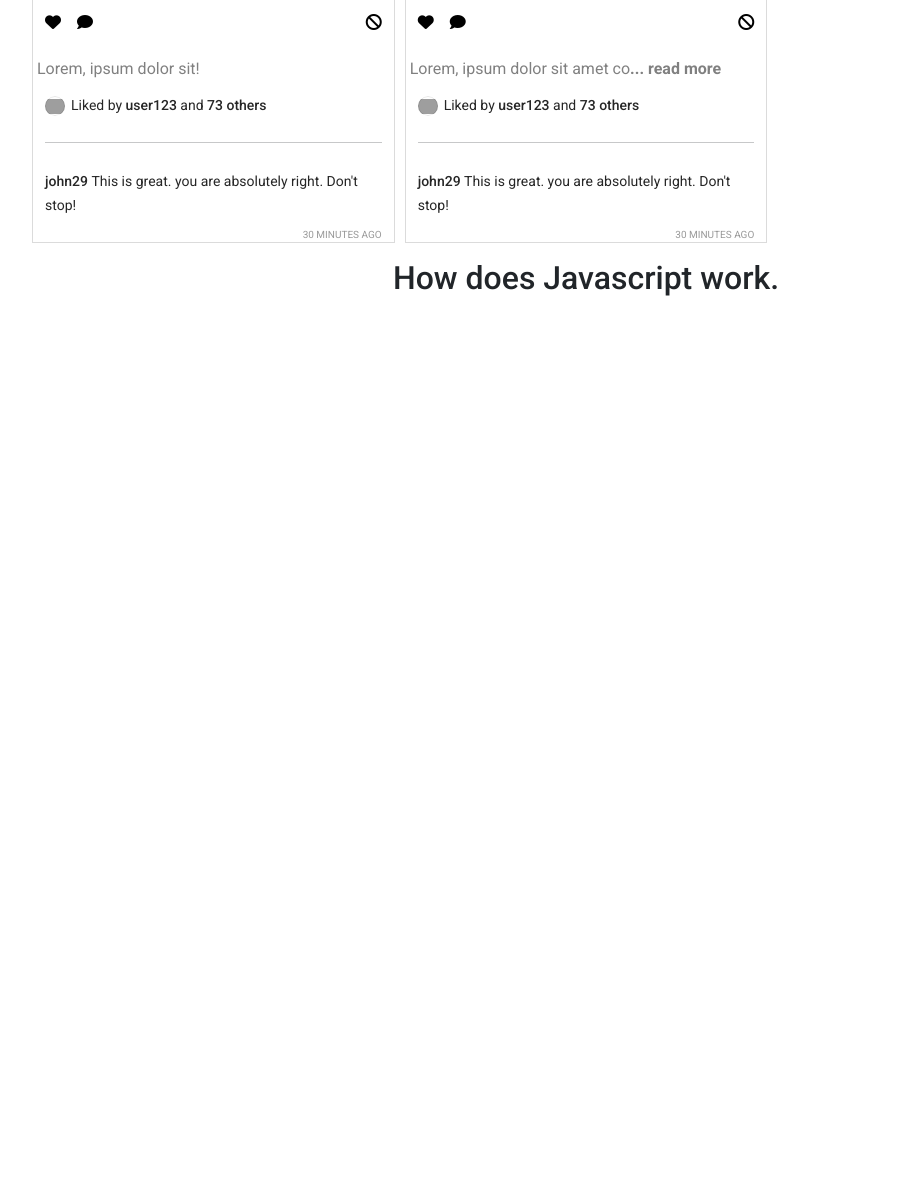
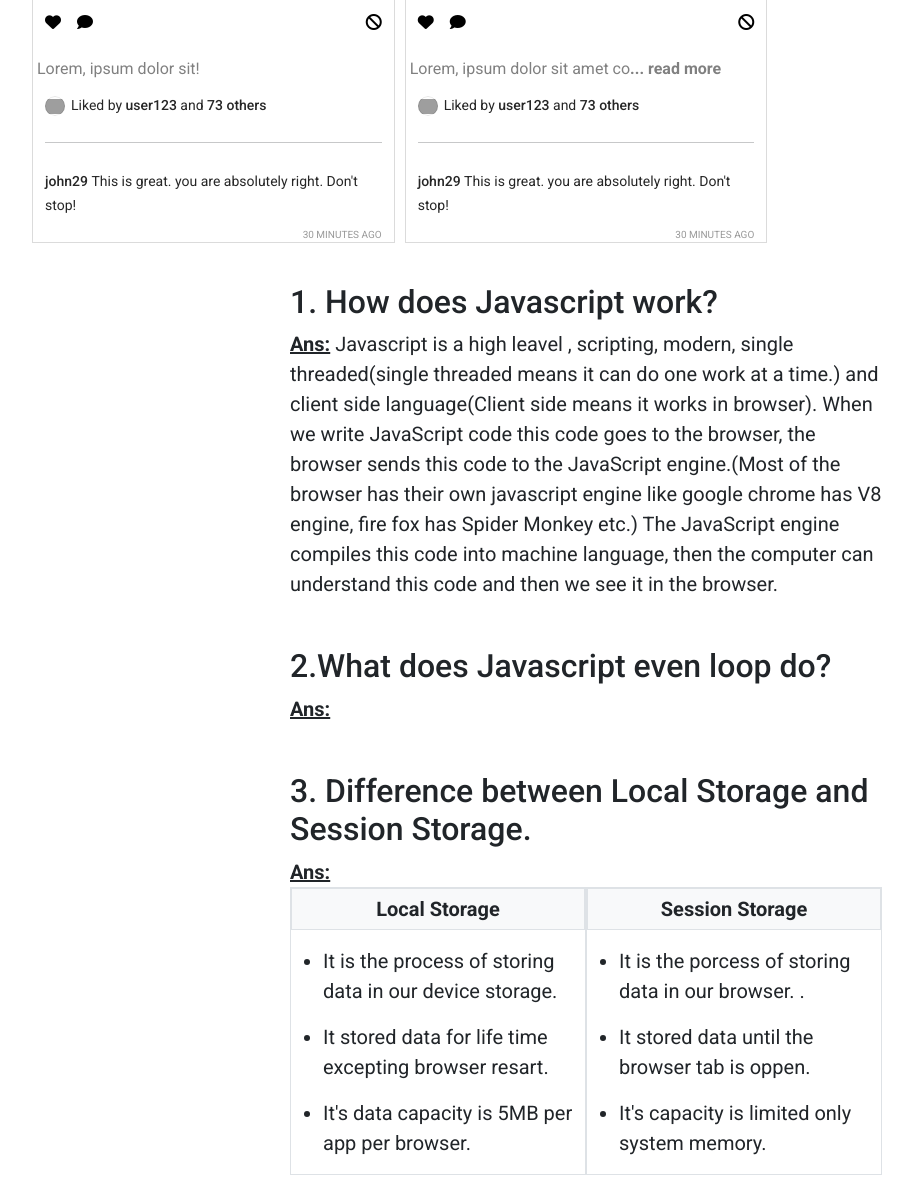
Before and after one commit to Omarfaruk05/insta-shohor-ass-7, a plain HTML site: page index.html in a window 1280 px wide. Shown: the part 1289-2488 px from the top of the page, without its empty margins (54-967 px from the left). Before the commit the page ends 1594 px from the top, so only its background shows below. Drawn offline with nearby package versions, Linux system fonts and the light colour scheme; grey boxes are pictures that could not be loaded.

Commit message:
adding quesction and answer

```diff
--- a/index.html
+++ b/index.html
@@ -77,9 +77,36 @@
                 <h1>Reported posts</h1>
             </div>
         </main>
-        <section>
+        <section class="w-50 mx-auto p-4 fs-5">
             <div>
-                <h2 class="text-center">How does Javascript work.</h2>
+                <h2>1. How does Javascript work?</h2>
+                <p> <u class="fw-bold">Ans:</u> Javascript is a high leavel , scripting, modern, single threaded(single threaded means it can do one work at a time.) and client side language(Client side means it works in browser). When we write JavaScript code this code goes to the browser, the browser sends this code to the JavaScript engine.(Most of the browser has their own javascript engine like google chrome has V8 engine, fire fox has Spider Monkey etc.) The JavaScript engine compiles this code into machine language, then the computer can understand this code and then we see it in the browser.</p>
+            </div>
+            <div class="mt-5">
+                <h2>2.What does Javascript even loop do?</h2>
+                <p> <u class="fw-bold">Ans:</u> </p>
+            </div>
+            <div class="mt-5">
+                <h2>3. Difference between Local Storage and Session Storage. </h2>
+                <u class="fw-bold">Ans:</u>
+                <div class="d-flex">
+                    <div class="w-50 border">
+                        <h5 class="fw-bold text-center border p-2 bg-light">Local Storage</h5>
+                        <ul>
+                            <li class="mt-3">It is the process of storing data in our device storage.</li>
+                            <li class="mt-3">It stored data for life time excepting browser resart.</li>
+                            <li class="mt-3">It's data capacity is 5MB per app per browser.</li>
+                        </ul>
+                    </div>
+                    <div class="w-50 border">
+                        <h5 class="fw-bold text-center border p-2 bg-light">Session Storage</h5>
+                        <ul>
+                            <li class="mt-3">It is the porcess of storing data in our browser. .</li>
+                            <li class="mt-3">It stored data until the browser tab is oppen.</li>
+                            <li class="mt-3">It's capacity is limited only system memory.</li>
+                        </ul>
+                    </div>
+                </div>
             </div>
         </section>
         <footer></footer>
```
